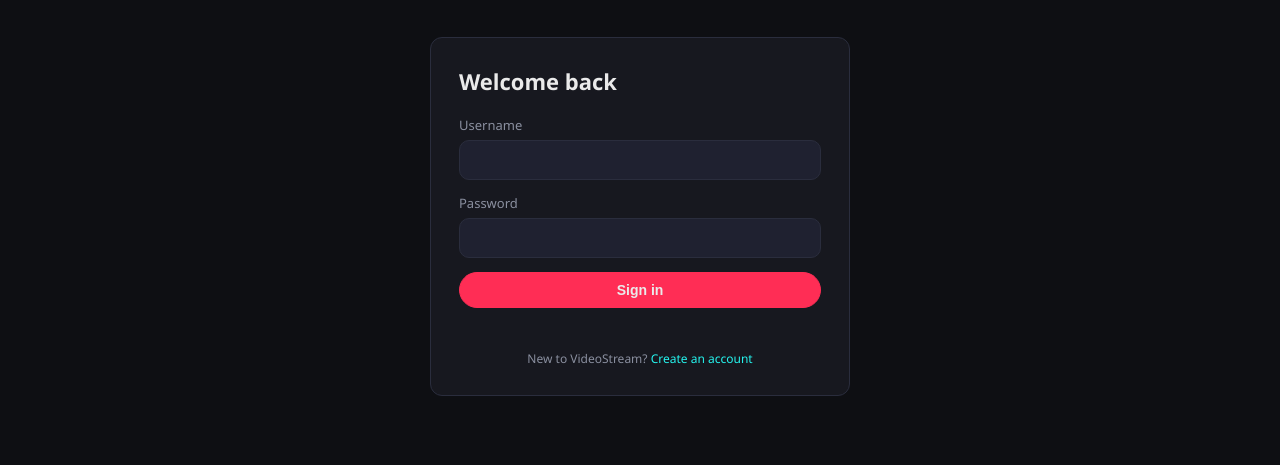
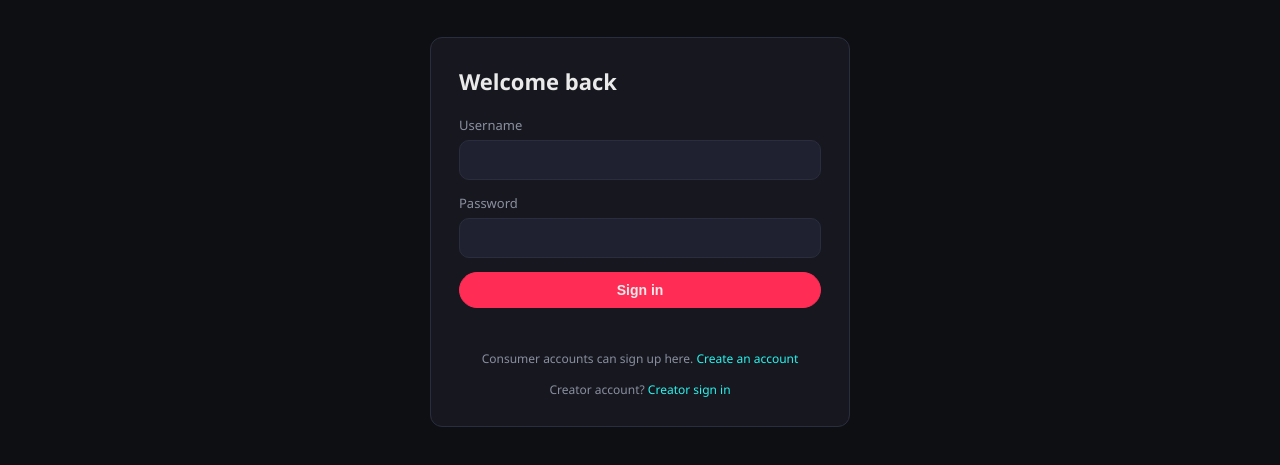
Before and after one commit to MrYubii/videostream, a plain HTML site: page app/static/login.html in a window 1280 px wide. Shown: the part 67-532 px from the top of the page. Drawn offline with Linux system fonts and the light colour scheme.

Commit message:
Link explicit creator authentication flow

```diff
--- a/app/static/login.html
+++ b/app/static/login.html
@@ -15,7 +15,8 @@
     <div class="form-field"><label>Password</label><input name="password" type="password" required autocomplete="current-password"></div>
     <button class="btn btn-primary" type="submit" style="width:100%; justify-content:center;">Sign in</button>
     <div class="error" id="error"></div>
-    <div class="hint">New to VideoStream? <a href="/signup.html" style="color:var(--accent-2);">Create an account</a></div>
+    <div class="hint">Consumer accounts can sign up here. <a href="/signup.html" style="color:var(--accent-2);">Create an account</a></div>
+    <div class="hint">Creator account? <a href="/creator-login.html" style="color:var(--accent-2);">Creator sign in</a></div>
   </form>
 
   <script src="/js/api.js"></script>
```
